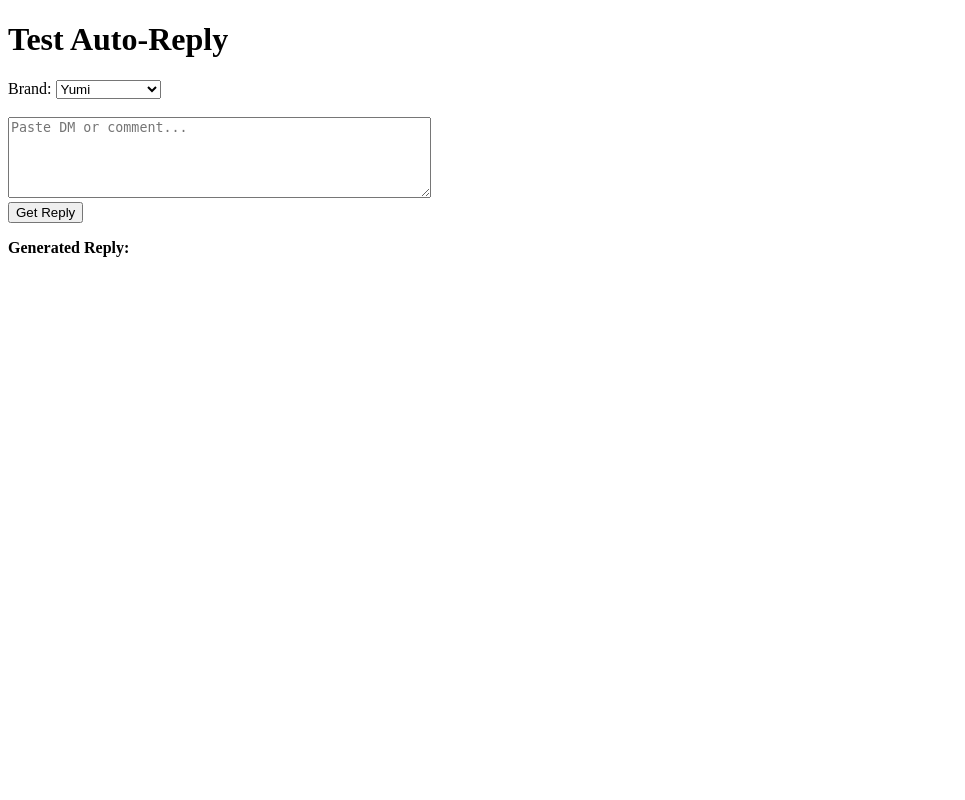
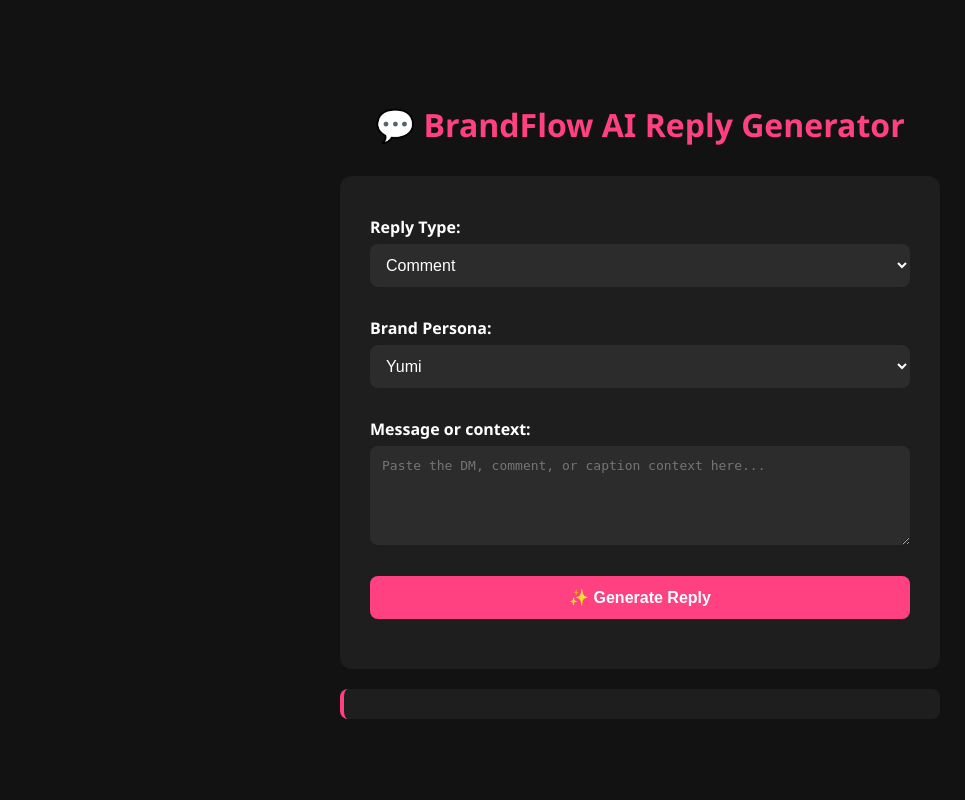
Before and after one commit to limmieo/brandflow-ai-commenter, a Flask app: page / in a window 1280 px wide. Shown: the whole page, without its empty margins (0-965 px from the left). Run offline with Flask 3, Linux system fonts and the light colour scheme.

Commit message:
Update index.html

```diff
--- a/templates/index.html
+++ b/templates/index.html
@@ -1,37 +1,135 @@
 <!DOCTYPE html>
-<html>
+<html lang="en">
 <head>
-  <title>Auto Responder</title>
+  <meta charset="UTF-8">
+  <title>BrandFlow AI Responder</title>
+  <style>
+    * {
+      box-sizing: border-box;
+    }
+
+    body {
+      font-family: 'Segoe UI', sans-serif;
+      background-color: #121212;
+      color: #ffffff;
+      margin: 0;
+      padding: 0;
+      height: 100vh;
+      display: flex;
+      align-items: center;
+      justify-content: center;
+    }
+
+    .container {
+      text-align: center;
+      max-width: 600px;
+      width: 100%;
+    }
+
+    h1 {
+      font-size: 2em;
+      color: #ff4081;
+      margin-bottom: 30px;
+    }
+
+    form {
+      background-color: #1e1e1e;
+      padding: 30px;
+      border-radius: 12px;
+    }
+
+    label {
+      font-weight: 600;
+      margin-top: 10px;
+      display: block;
+      text-align: left;
+    }
+
+    select, textarea, button {
+      width: 100%;
+      padding: 12px;
+      font-size: 1em;
+      margin-top: 6px;
+      margin-bottom: 20px;
+      border: none;
+      border-radius: 8px;
+    }
+
+    select, textarea {
+      background-color: #2c2c2c;
+      color: #ffffff;
+    }
+
+    button {
+      background-color: #ff4081;
+      color: #fff;
+      font-weight: bold;
+      cursor: pointer;
+      transition: background 0.3s ease;
+    }
+
+    button:hover {
+      background-color: #e13370;
+    }
+
+    #replyOutput {
+      background: #1e1e1e;
+      border-left: 4px solid #ff4081;
+      padding: 15px;
+      border-radius: 8px;
+      font-size: 1.1em;
+      white-space: pre-wrap;
+      margin-top: 20px;
+      text-align: left;
+    }
+  </style>
 </head>
 <body>
-  <h1>Test Auto-Reply</h1>
-  <form id="responderForm">
-    <label>Brand:
-      <select name="brand">
+
+  <div class="container">
+    <h1>💬 BrandFlow AI Reply Generator</h1>
+
+    <form id="responderForm">
+      <label for="type">Reply Type:</label>
+      <select id="type" name="type">
+        <option value="comment">Comment</option>
+        <option value="caption">Caption</option>
+        <option value="dm">DM</option>
+      </select>
+
+      <label for="brand">Brand Persona:</label>
+      <select id="brand" name="brand">
         <option value="yumi">Yumi</option>
         <option value="gym_baddie">Gym Baddie</option>
         <option value="polishedform">PolishedForm</option>
+        <option value="default">Default</option>
       </select>
-    </label><br><br>
-    <textarea name="message" placeholder="Paste DM or comment..." rows="5" cols="50"></textarea><br>
-    <button type="submit">Get Reply</button>
-  </form>
-  <p><strong>Generated Reply:</strong> <span id="replyOutput"></span></p>
+
+      <label for="message">Message or context:</label>
+      <textarea id="message" name="message" rows="5" placeholder="Paste the DM, comment, or caption context here..."></textarea>
+
+      <button type="submit">✨ Generate Reply</button>
+    </form>
+
+    <div id="replyOutput"></div>
+  </div>
 
   <script>
     document.getElementById('responderForm').onsubmit = async function(e) {
       e.preventDefault();
-      const form = new FormData(e.target);
+      const type = document.getElementById('type').value;
+      const brand = document.getElementById('brand').value;
+      const message = document.getElementById('message').value;
+      const promptKey = brand + '_' + type;
+
       const res = await fetch('/reply', {
         method: 'POST',
         headers: { 'Content-Type': 'application/json' },
-        body: JSON.stringify({
-          message: form.get('message'),
-          brand: form.get('brand')
-        })
+        body: JSON.stringify({ message, brand: promptKey })
       });
+
       const data = await res.json();
-      document.getElementById('replyOutput').textContent = data.reply || "Error";
+      document.getElementById('replyOutput').textContent = data.reply || "Error generating reply.";
     }
   </script>
 </body>
```
